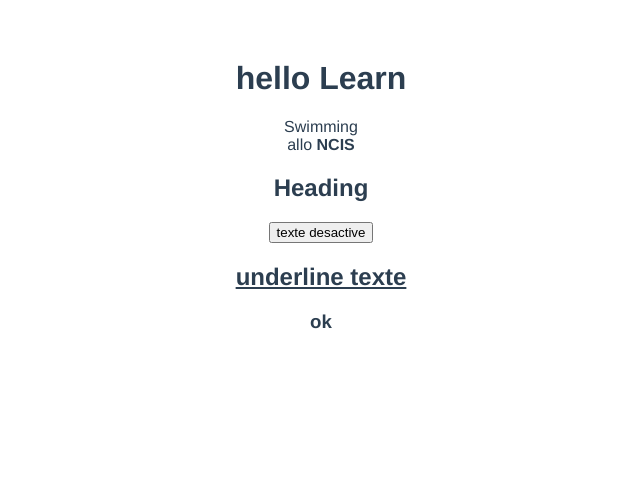
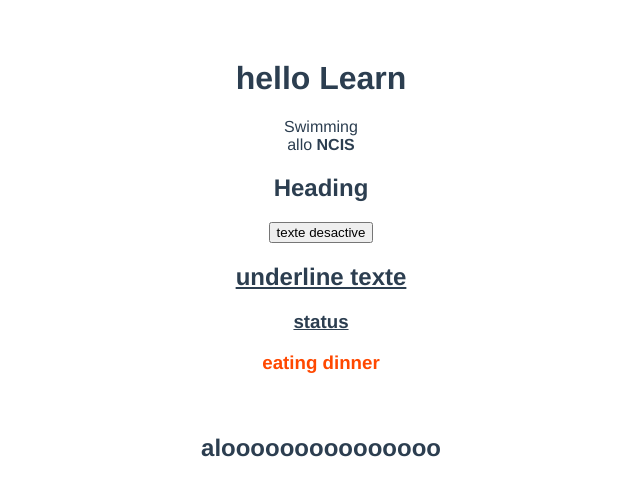
Before and after one commit to OusseynouMbaye/Learn-vue, a Vue app in the folder learn-vue/: page / in a window 1280 px wide. Shown: the top 496 px of the page, without its empty margins (319-959 px from the left). Built offline with nearby package versions, Linux system fonts and the light colour scheme.

Commit message:
how to bind class
i test to add a 2nd file app2 and a vetur fille. I try to rectify the
vetur file for the future

```diff
--- a/learn-vue/public/index.html
+++ b/learn-vue/public/index.html
@@ -12,6 +12,7 @@
       <strong>We're sorry but <%= htmlWebpackPlugin.options.title %> doesn't work properly without JavaScript enabled. Please enable it to continue.</strong>
     </noscript>
     <div id="app"></div>
+    <div id="app2"></div>
     <!-- built files will be auto injected -->
   </body>
 </html>
--- a/learn-vue/src/App.vue
+++ b/learn-vue/src/App.vue
@@ -1,13 +1,18 @@
 <template>
-<h1 v-bind:title="sport"> hello {{name}}</h1>
-<div v-text="sport"></div>
-<div> allo <b v-html="series"> </b></div>
-<!-- binding attribute to use id -->
-<h2 v-bind:id="headingId"> Heading</h2>
-<!-- binding to use boolean -->
-<button v-bind:disabled="isDisabled">texte desactive</button>
-<h2 class="underline"> underline texte</h2>
-<h3 v-bind:class="status">ok</h3>
+  <div>
+    <h1 v-bind:title="sport">hello {{ name }}</h1>
+    <div v-text="sport"></div>
+    <div>allo <b v-html="series"> </b></div>
+    <!-- binding attribute to use id -->
+    <div>
+      <h2 v-bind:id="headingId">Heading</h2>
+      <!-- binding to use boolean -->
+      <button v-bind:disabled="isDisabled">texte desactive</button>
+    </div>
+    <h2 class="underline">underline texte</h2>
+    <div><h3 class="underline" v-bind:class="status">status</h3></div>
+    <h3 v-bind:class="isEating && 'eating'" >eating dinner</h3>
+  </div>
 </template>
 
 <script>
@@ -15,15 +20,16 @@ export default {
   name: "App",
   data() {
     return {
-      name : "Learn",
-      sport : 'Swimming',
-      series : "NCIS",
-      headingId : "heading",
-      isDisabled : false,
-      status : "danger",
-    }
-  }
-}
+      name: "Learn",
+      sport: "Swimming",
+      series: "NCIS",
+      headingId: "heading",
+      isDisabled: false,
+      status: "success",
+      isEating :true
+    };
+  },
+};
 </script>
 
 <style>
@@ -35,7 +41,10 @@ export default {
   color: #2c3e50;
   margin-top: 60px;
 }
-.underline{
+.underline {
   text-decoration: underline;
 }
+.eating{
+  color: rgb(255, 72, 0);
+}
 </style>
--- /dev/null
+++ b/learn-vue/src/App2.vue
@@ -0,0 +1,30 @@
+<template>
+  <div>
+    <h2>alooooooooooooooo</h2>
+  </div>
+</template>
+
+<script>
+export default {
+  name: "app2",
+  data() {
+    return {
+
+    };
+  },
+};
+</script>
+
+<style>
+#app2 {
+  font-family: Avenir, Helvetica, Arial, sans-serif;
+  -webkit-font-smoothing: antialiased;
+  -moz-osx-font-smoothing: grayscale;
+  text-align: center;
+  color: #2c3e50;
+  margin-top: 60px;
+}
+.underline {
+  text-decoration: underline;
+}
+</style>
--- a/learn-vue/src/main.js
+++ b/learn-vue/src/main.js
@@ -1,4 +1,7 @@
 import { createApp } from 'vue'
 import App from './App.vue'
+// import { createApp } from 'vue'
+import App2 from './App2.vue'
 
 createApp(App).mount('#app')
+createApp(App2).mount('#app2')
```
Also changed, not shown: 1 other file (tests, documents, lock files or other folders).
